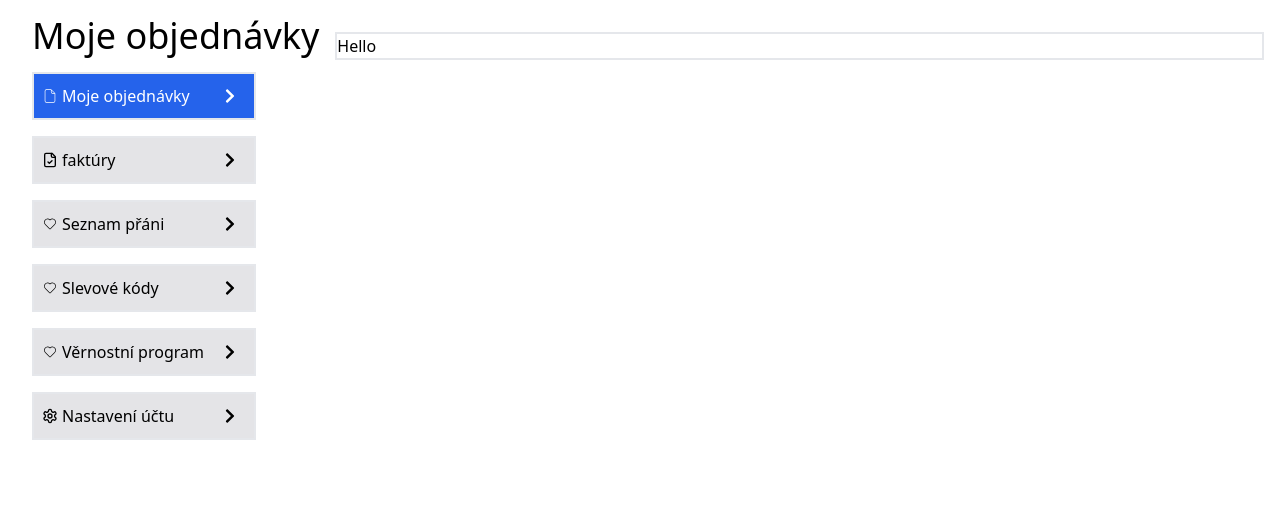
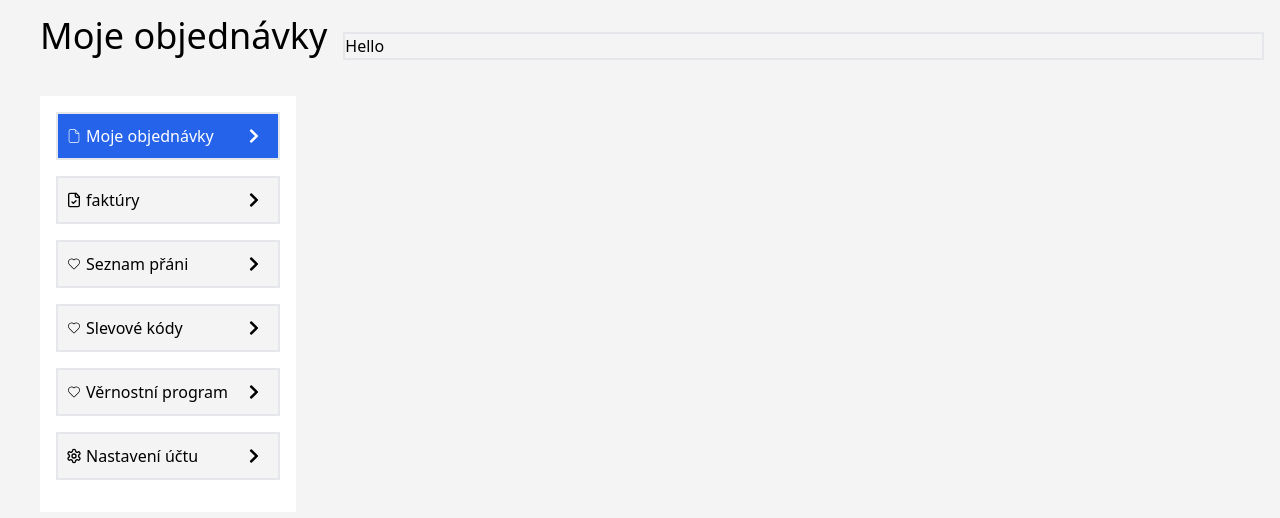
Before and after one commit to DanielLesko28/react-orders-app, a React (Create React App) app in the folder client/: page / in a window 1280 px wide. Shown: the top 518 px of the page. Built offline with nearby package versions, Linux system fonts and the light colour scheme.

Commit message:
continue with styling home page

```diff
--- a/client/src/components/Bookmark.jsx
+++ b/client/src/components/Bookmark.jsx
@@ -9,7 +9,7 @@ const Bookmark = ({ name, icon, link }) => {
   return (
     <li
       className={`mb-4 border-2  text-black ${
-        isActive ? "bg-blue-600" : "bg-zinc-200"
+        isActive ? "bg-blue-600" : "bg-zinc-100"
       }`}
     >
       <Link
--- a/client/src/components/MainLayout.jsx
+++ b/client/src/components/MainLayout.jsx
@@ -4,9 +4,9 @@ import MainMenu from "./MainMenu";
 
 const MainLayout = () => {
   return (
-    <div className="flex pl-4 pt-4 ">
+    <div className="flex pl-10 pt-4 bg-zinc-100 h-screen">
       <div>
-        <h1 className="text-black text-4xl ml-4">Moje objednávky</h1>
+        <h1 className="text-black text-4xl pb-10">Moje objednávky</h1>
         <MainMenu />
       </div>
       <div className="flex-grow p-4">
--- a/client/src/components/MainMenu.jsx
+++ b/client/src/components/MainMenu.jsx
@@ -4,7 +4,7 @@ import Bookmark from "./Bookmark";
 
 const MainMenu = () => {
   return (
-    <div className="h-screen bg-white text-white w-64 flex-shrink-0">
+    <div className=" bg-white text-white w-64 flex-shrink-0">
       <nav className="p-4">
         <ul>
           {menuData.map((item) => (
```
